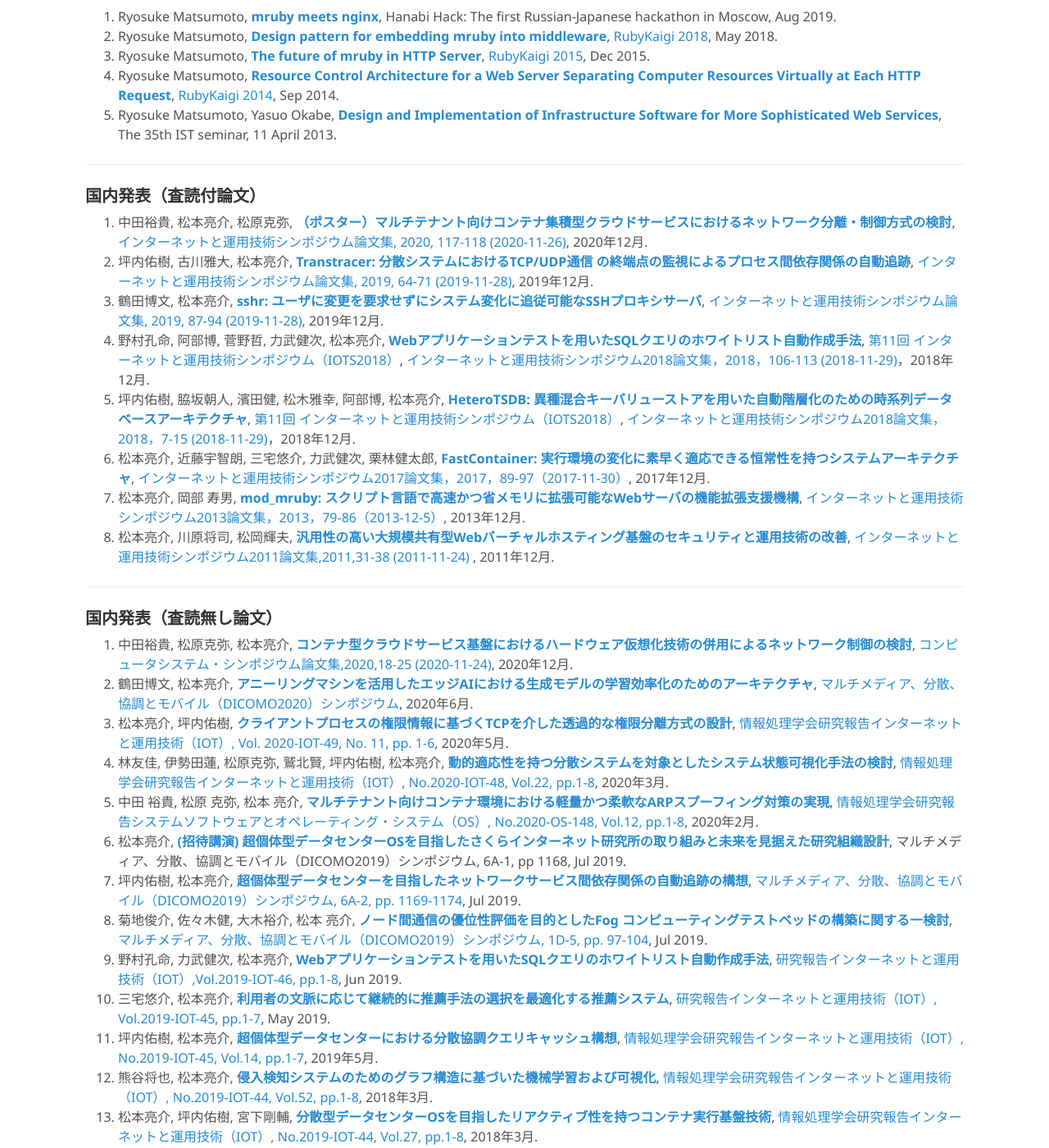
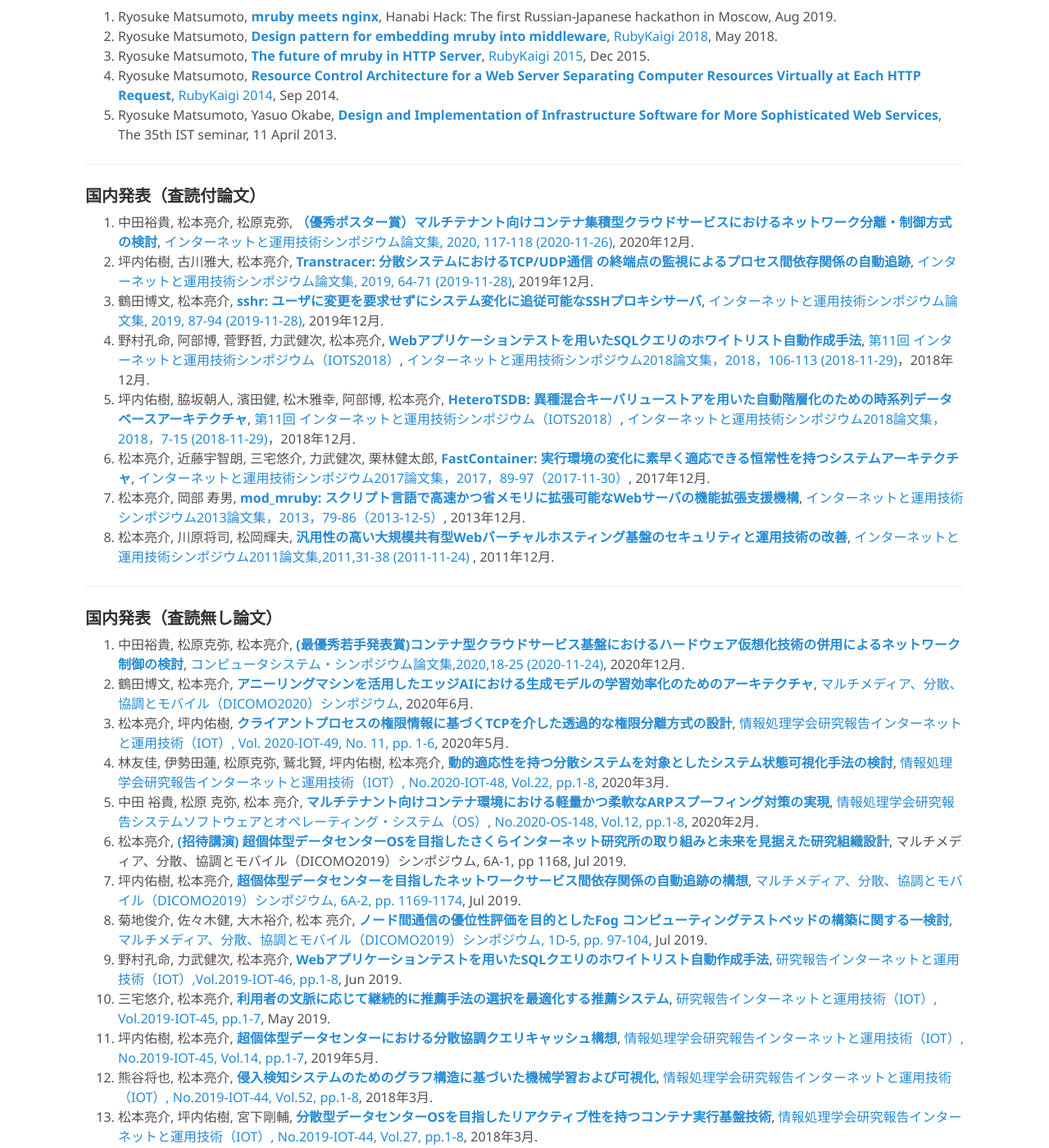
Before and after one commit to matsumotory/matsumotory, a Jekyll site: the page built from index.md, in a window 1280 px wide and 1400 px high, scrolled down 5061 px. Shown: the whole window at 82% size. Built offline with Jekyll 4.4.1, drawn with Linux system fonts in a browser that asks for light colours; our own code applies the rules of GitHub Pages for plain Markdown files.

Commit message:
Update profile for chikuwait

```diff
--- a/index.md
+++ b/index.md
@@ -171,7 +171,7 @@
 ***
 
 ### 国内発表（査読付論文）
-1. 中田裕貴, 松本亮介, 松原克弥, **[（ポスター）マルチテナント向けコンテナ集積型クラウドサービスにおけるネットワーク分離・制御方式の検討]()**, [インターネットと運用技術シンポジウム論文集, 2020, 117-118 (2020-11-26)](http://id.nii.ac.jp/1001/00208130/), 2020年12月.
+1. 中田裕貴, 松本亮介, 松原克弥, **[（優秀ポスター賞）マルチテナント向けコンテナ集積型クラウドサービスにおけるネットワーク分離・制御方式の検討]()**, [インターネットと運用技術シンポジウム論文集, 2020, 117-118 (2020-11-26)](http://id.nii.ac.jp/1001/00208130/), 2020年12月.
 1. 坪内佑樹, 古川雅大, 松本亮介, **[Transtracer: 分散システムにおけるTCP/UDP通信 の終端点の監視によるプロセス間依存関係の自動追跡](://speakerdeck.com/yuukit/udptong-xin-falsezhong-duan-dian-falsejian-shi-niyoruhurosesujian-yi-cun-guan-xi-falsezi-dong-zhui-ji-8bc9ca63-0751-40fd-9ad5-2f1ea692b9b0)**, [インターネットと運用技術シンポジウム論文集, 2019, 64-71 (2019-11-28)](https://yuuk.io/papers/transtracer_iots2019.pdf), 2019年12月.
 1. 鶴田博文, 松本亮介, **[sshr: ユーザに変更を要求せずにシステム変化に追従可能なSSHプロキシサーバ](https://speakerdeck.com/tsurubee/sshr-yuzanibian-geng-woyao-qiu-sezunisisutemubian-hua-nizhui-cong-ke-neng-nasshpurokisisaba)**, [インターネットと運用技術シンポジウム論文集, 2019, 87-94 (2019-11-28)](https://research.sakura.ad.jp/wp-content/uploads/2019/12/iots2019-hi-tsuruta.pdf), 2019年12月.
 1. 野村孔命, 阿部博, 菅野哲, 力武健次, 松本亮介, **[Webアプリケーションテストを用いたSQLクエリのホワイトリスト自動作成手法](https://speakerdeck.com/komei22/webapurikesiyontesutowoyong-itasqlkuerifalsehowaitorisutozi-dong-zuo-cheng-shou-fa-103e492b-c523-4fb2-97c2-eae0ad55c74e)**, [第11回 インターネットと運用技術シンポジウム（IOTS2018）](https://www.iot.ipsj.or.jp/symposium/2018-program/), [インターネットと運用技術シンポジウム2018論文集，2018，106-113 (2018-11-29)](http://id.nii.ac.jp/1001/00192589/)，2018年12月.
@@ -183,7 +183,7 @@
 ***
 
 ### 国内発表（査読無し論文）
-1. 中田裕貴, 松原克弥, 松本亮介, **[コンテナ型クラウドサービス基盤におけるハードウェア仮想化技術の併用によるネットワーク制御の検討]()**, [コンピュータシステム・シンポジウム論文集,2020,18-25 (2020-11-24)](http://id.nii.ac.jp/1001/00207985/), 2020年12月.
+1. 中田裕貴, 松原克弥, 松本亮介, **[(最優秀若手発表賞)コンテナ型クラウドサービス基盤におけるハードウェア仮想化技術の併用によるネットワーク制御の検討]()**, [コンピュータシステム・シンポジウム論文集,2020,18-25 (2020-11-24)](http://id.nii.ac.jp/1001/00207985/), 2020年12月.
 1. 鶴田博文, 松本亮介, **[アニーリングマシンを活用したエッジAIにおける生成モデルの学習効率化のためのアーキテクチャ](https://speakerdeck.com/tsurubee/aniringumasinwohuo-yong-sitaetuziainiokeru-sheng-cheng-moderufalsexue-xi-xiao-lu-hua-falsetamefalseakitekutiya)**, [マルチメディア、分散、協調とモバイル（DICOMO2020）シンポジウム](http://tsys.jp/dicomo/2020/program/program_abst.html#6G-3), 2020年6月.
 1. 松本亮介, 坪内佑樹, **[クライアントプロセスの権限情報に基づくTCPを介した透過的な権限分離方式の設計](https://speakerdeck.com/matsumoto_r/kuraiantopurosesufalsequan-xian-qing-bao-niji-dukutcpwojie-sitatou-guo-de-naquan-xian-fen-li-fang-shi-falseshe-ji)**, [情報処理学会研究報告インターネットと運用技術（IOT）, Vol. 2020-IOT-49, No. 11, pp. 1-6](http://id.nii.ac.jp/1001/00204468/), 2020年5月.
 1. 林友佳, 伊勢田蓮, 松原克弥, 鷲北賢, 坪内佑樹, 松本亮介, **[動的適応性を持つ分散システムを対象としたシステム状態可視化手法の検討]()**, [情報処理学会研究報告インターネットと運用技術（IOT）, No.2020-IOT-48, Vol.22, pp.1-8](http://id.nii.ac.jp/1001/00203418/), 2020年3月.
```
Also changed, not shown: 7 other files.
